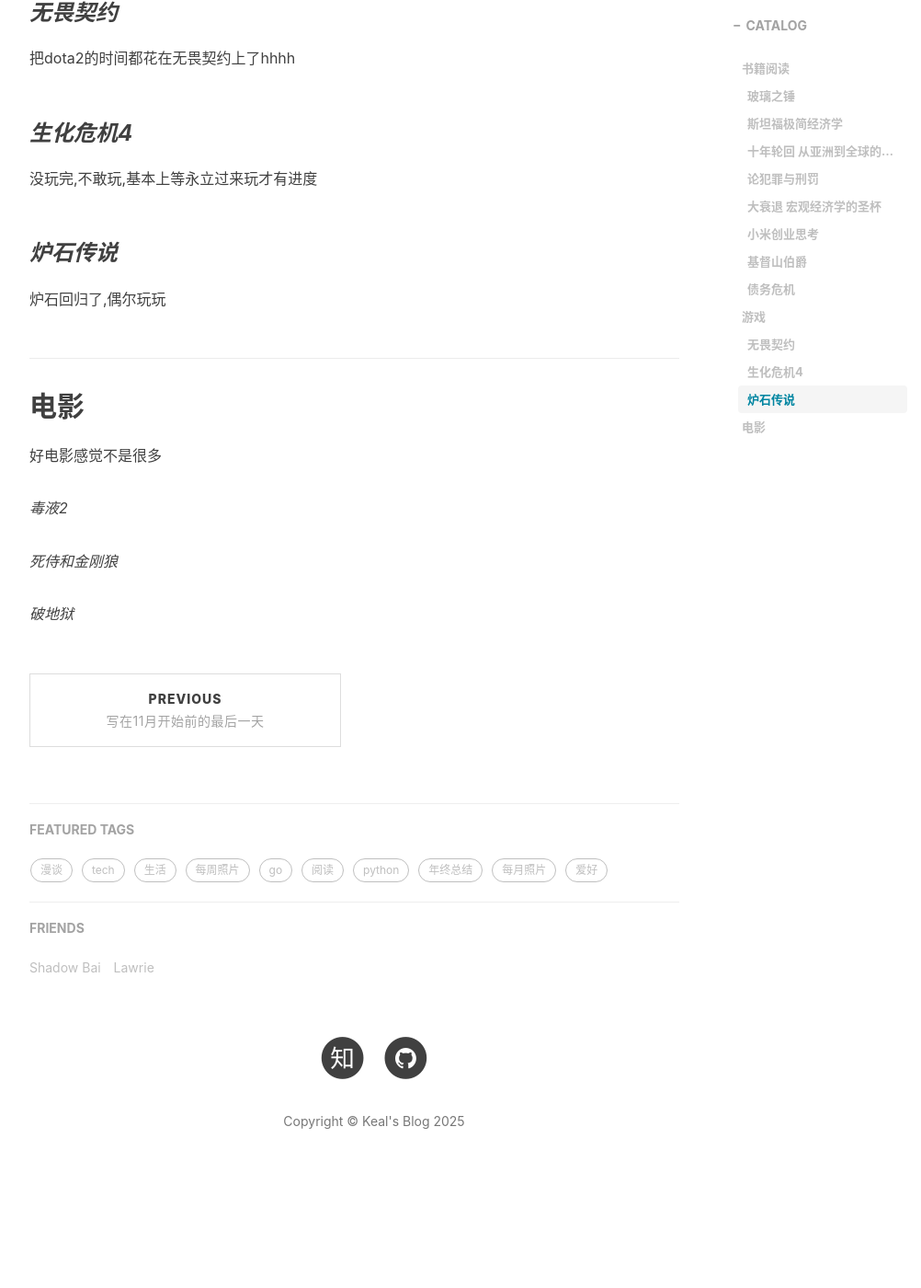
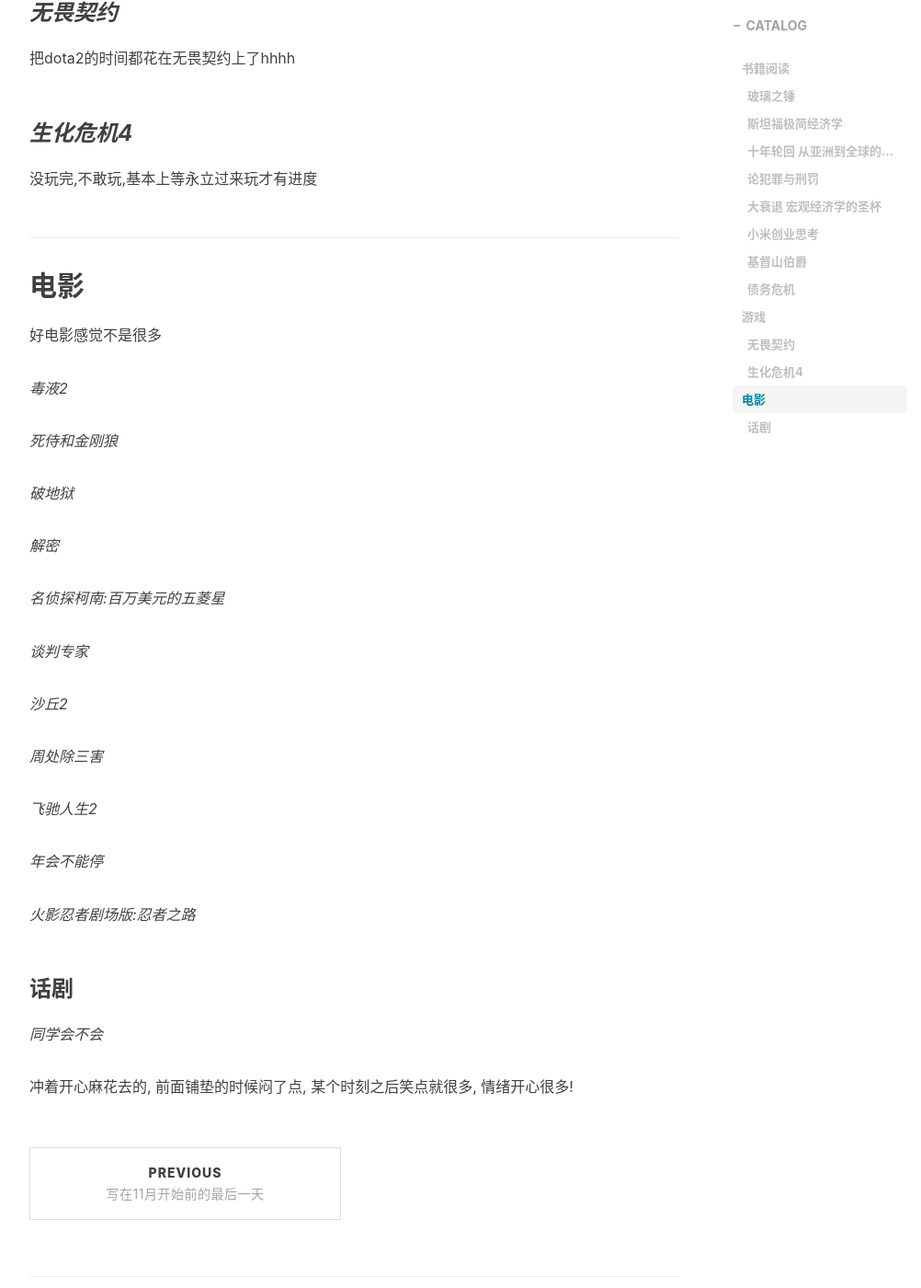
Before and after one commit to kneed/kneed.github.io, a Jekyll site: the page built from _posts/2025-01-01-2024年终总结.md, in a window 1280 px wide and 1400 px high, scrolled down 1985 px. Shown: the whole window at 92% size, without its empty margins (233-1235 px from the left). Built offline with Jekyll 4.4.1, drawn with Linux system fonts in a browser that asks for light colours; nearby versions of some CDN libraries; comment, search, counter and statistics services are not loaded; before the commit the page ends 3308 px from its top, so only the background shows below that.

```diff
--- a/_posts/2025-01-01-2024年终总结.md
+++ b/_posts/2025-01-01-2024年终总结.md
@@ -53,10 +53,6 @@
 
 没玩完,不敢玩,基本上等永立过来玩才有进度
 
-### *炉石传说*
-
-炉石回归了,偶尔玩玩
-
 ## 电影
 
 好电影感觉不是很多
@@ -66,3 +62,25 @@
 *死侍和金刚狼*
 
 *破地狱*
+
+*解密*
+
+*名侦探柯南:百万美元的五菱星*
+
+*谈判专家*
+
+*沙丘2*
+
+*周处除三害*
+
+*飞驰人生2*
+
+*年会不能停*
+
+*火影忍者剧场版:忍者之路*
+
+### 话剧
+
+*同学会不会*
+
+冲着开心麻花去的, 前面铺垫的时候闷了点, 某个时刻之后笑点就很多, 情绪开心很多!
```
